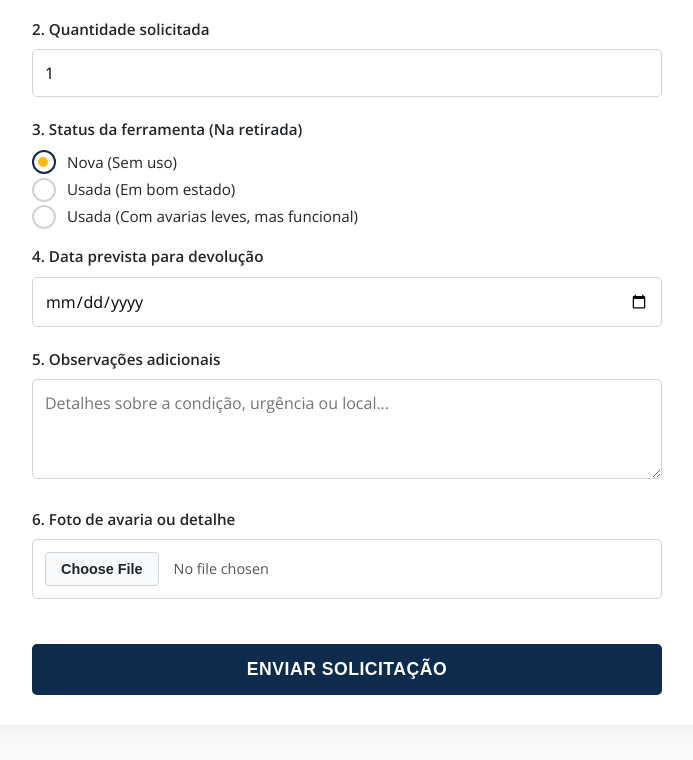
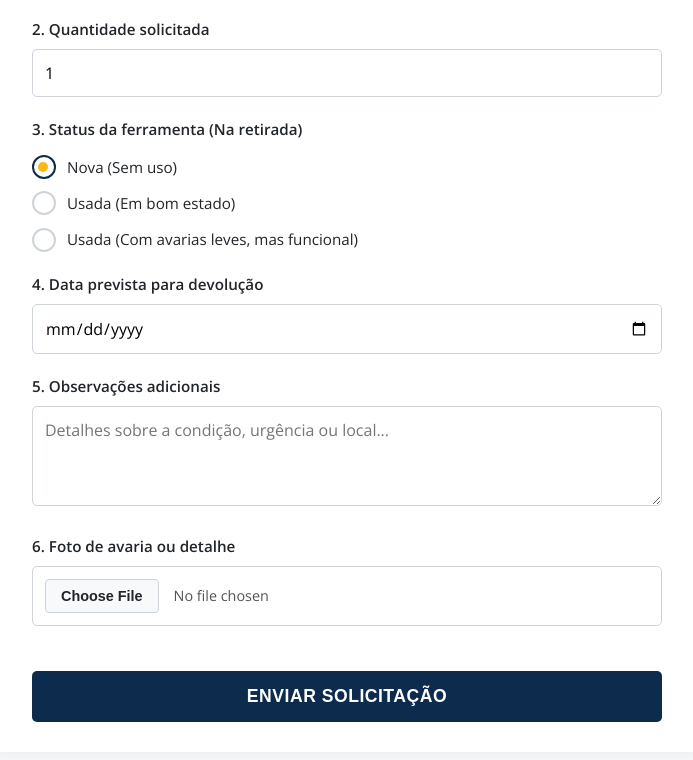
Before and after one commit to CAIOBR2021/gestao-ferramentas, a website: page index.html in a window 1280 px wide. Shown: the part 974-1734 px from the top of the page, without its empty margins (293-986 px from the left). Drawn offline with nearby package versions, Linux system fonts and the light colour scheme.

Commit message:
removendo a centralizacao do container flex

```diff
--- a/style.css
+++ b/style.css
@@ -129,14 +129,12 @@ textarea {
     position: relative;
     margin-bottom: 12px;
     display: flex;
-    align-items: center;
 }
 .radio-option label {
     padding-left: 35px; /* Espaço para o círculo customizado */
     font-weight: 400;
     cursor: pointer;
     margin-bottom: 0;
-    line-height: 1; /* <-- Adicione esta linha (ou line-height: 1;) */
 }
 .radio-option input[type="radio"] {
     opacity: 0; /* Esconde o botão original */
```
